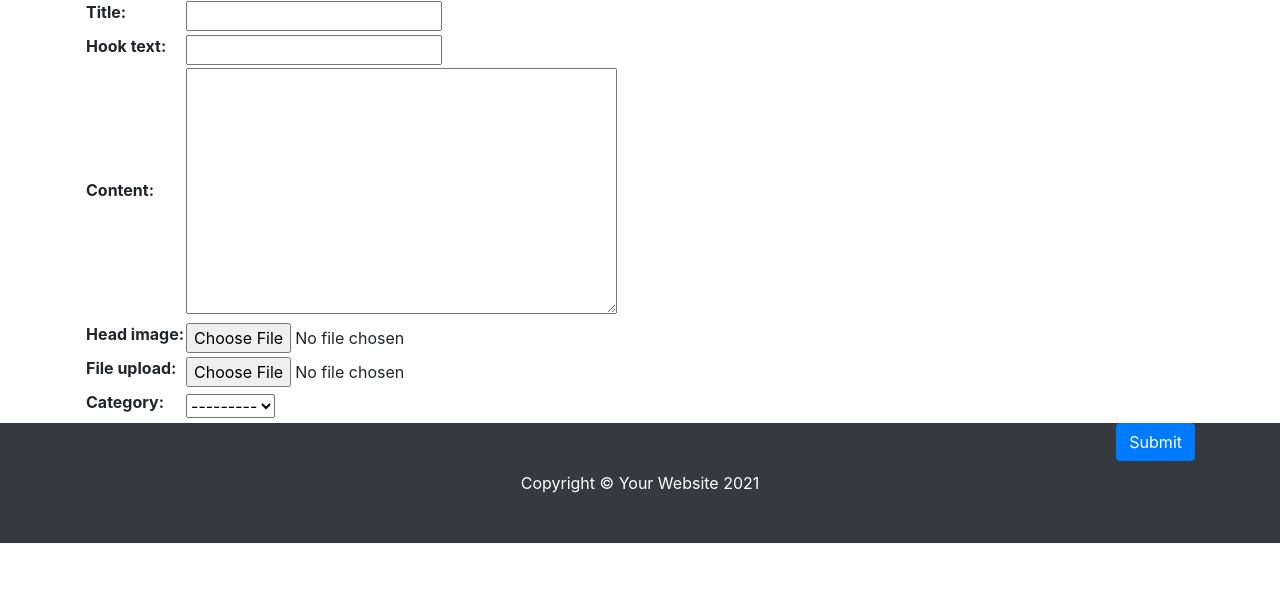
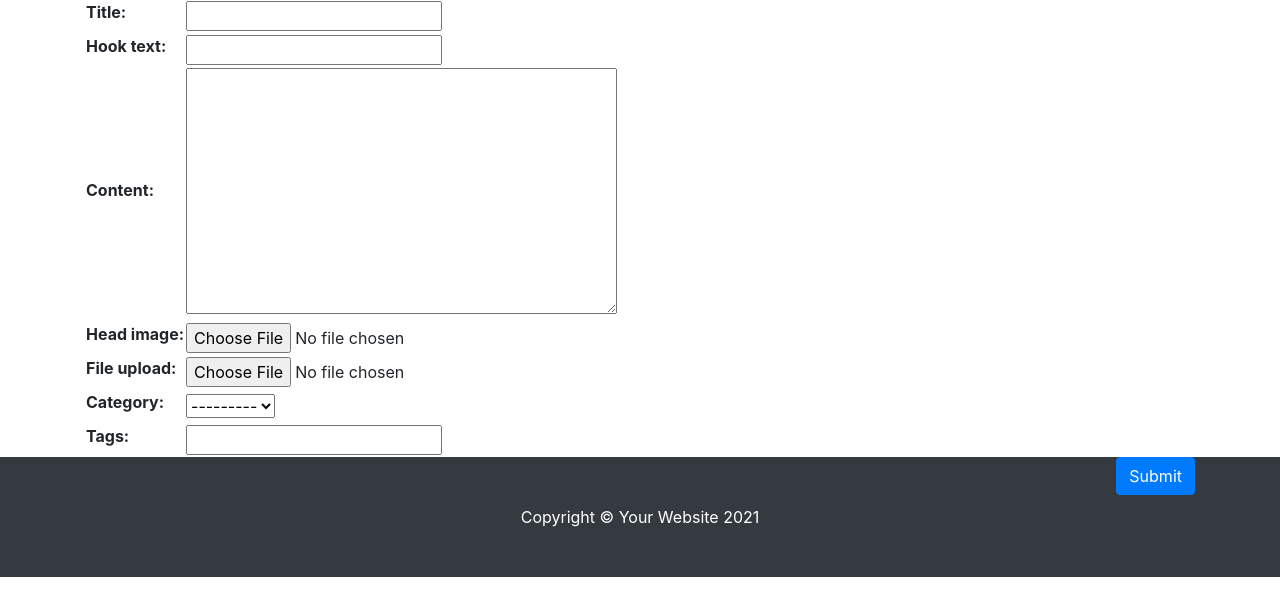
Before and after one commit to DS9936/doit_django_hmd, a Django app: page /blog/create_post/ in a window 1280 px wide. Shown: the part 113-729 px from the top of the page. Run offline with Django 3.2, Linux system fonts and the light colour scheme; the visitor is signed in with stand-in values (Sample User, id 1); data that the repository does not hold is empty; some libraries are stand-ins or nearby versions.

Commit message:
포스트 기능 수정하기_최종 & 텍스트로 태그 지정하기

```diff
--- a/blog/templates/blog/post_form.html
+++ b/blog/templates/blog/post_form.html
@@ -11,6 +11,10 @@
   <form method="post" enctpye="multipart/form-data">{% csrf_token %}
     <table>
       {{ form }}
+      <tr>
+        <th><label for="id_tags_str">Tags:</label></th>
+        <th><input type="text" name="tags_str" id="id_tags_str"></th>
+      </tr>
     </table>
     <button type="submit" class="btn btn-primary float-right">Submit</button>
   </form>
--- a/blog/urls.py
+++ b/blog/urls.py
@@ -5,7 +5,7 @@ urlpatterns =[
     #blog
     # 이부분은 차후에 채우겠다.
     #수정페이지
-    path('update_post/<int:pk>',views.PostUpdate.as_view()),
+    path('update_post/<int:pk>/', views.PostUpdate.as_view()),
     #카테고리 페이지
     path('search/<str:q>/', views.PostSearch.as_view()),
     path('create_post/', views.PostCreate.as_view()),
--- a/blog/views.py
+++ b/blog/views.py
@@ -4,6 +4,9 @@ from django.contrib.auth.mixins import LoginRequiredMixin, UserPassesTestMixin
 from django.db.models import Q
 from .models import Post,Category,Tag
 from django.core.exceptions import PermissionDenied
+
+# tag 를 가져온다
+from django.utils.text import slugify
 
 
 # Create your views here.
@@ -24,7 +27,24 @@ class PostCreate(LoginRequiredMixin, UserPassesTestMixin, CreateView):
         current_user = self.request.user
         if current_user.is_authenticated and (current_user.is_staff or current_user.is_superuser):
             form.instance.author = current_user
-            return super(PostCreate, self).form_valid(form)
+
+            # tags 추가
+            response = super(PostCreate, self).form_valid(form)
+            tags_str = self.request.POST.get('tags_str')
+            if tags_str :
+                tags_str = tags_str.strip()
+                tags_str = tags_str.replace(',',';')
+                tags_list = tags_str.split(';')
+
+                for t in tags_list:
+                    t = t.strip()
+                    tag, is_tag_created = Tag.objects.get_or_create(name=t)
+                    if is_tag_created:
+                        tag.slug = slugify(t, allow_unicode=True)
+                        tag.save()
+                    self.object.tags.add(tag)
+            return response
+
         else:
             return redirect('/blog/')
 
```
Also changed, not shown: blog/templates/blog/post_detail.html (+4 -4 lines).
